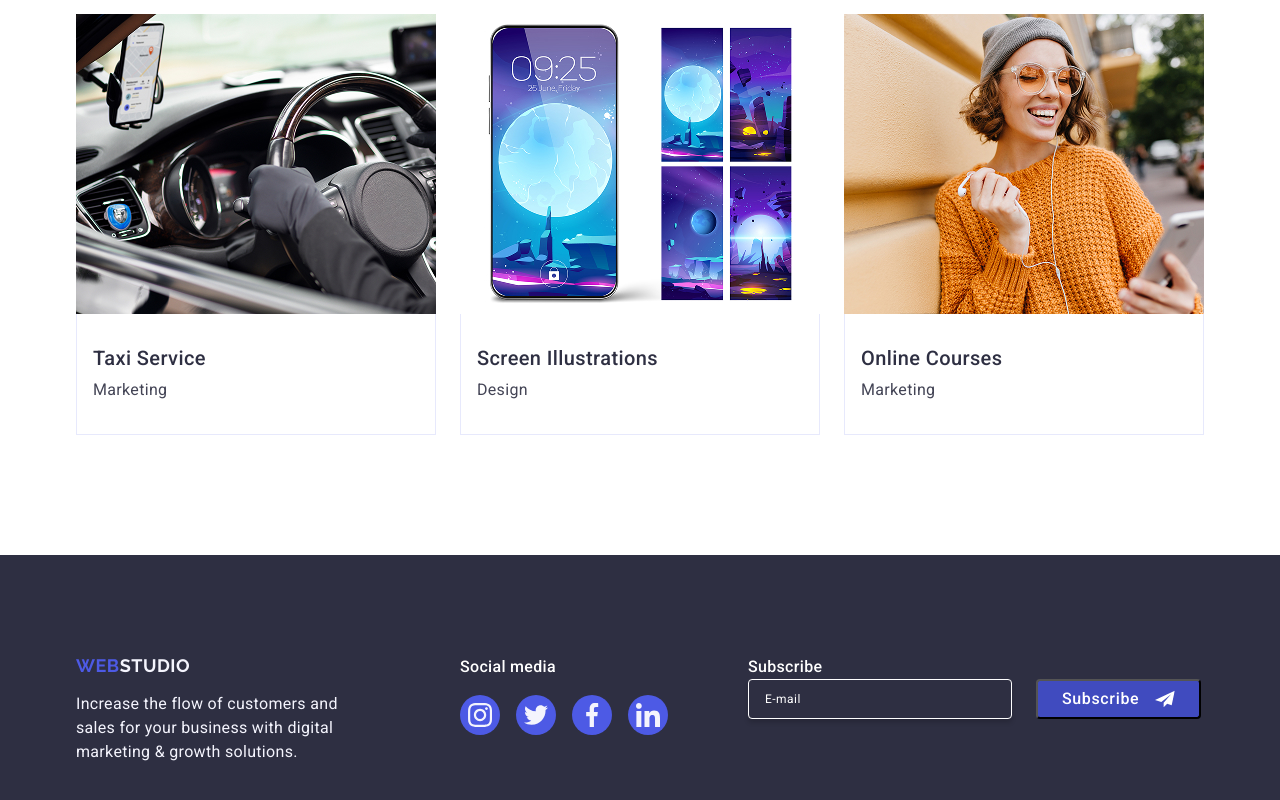
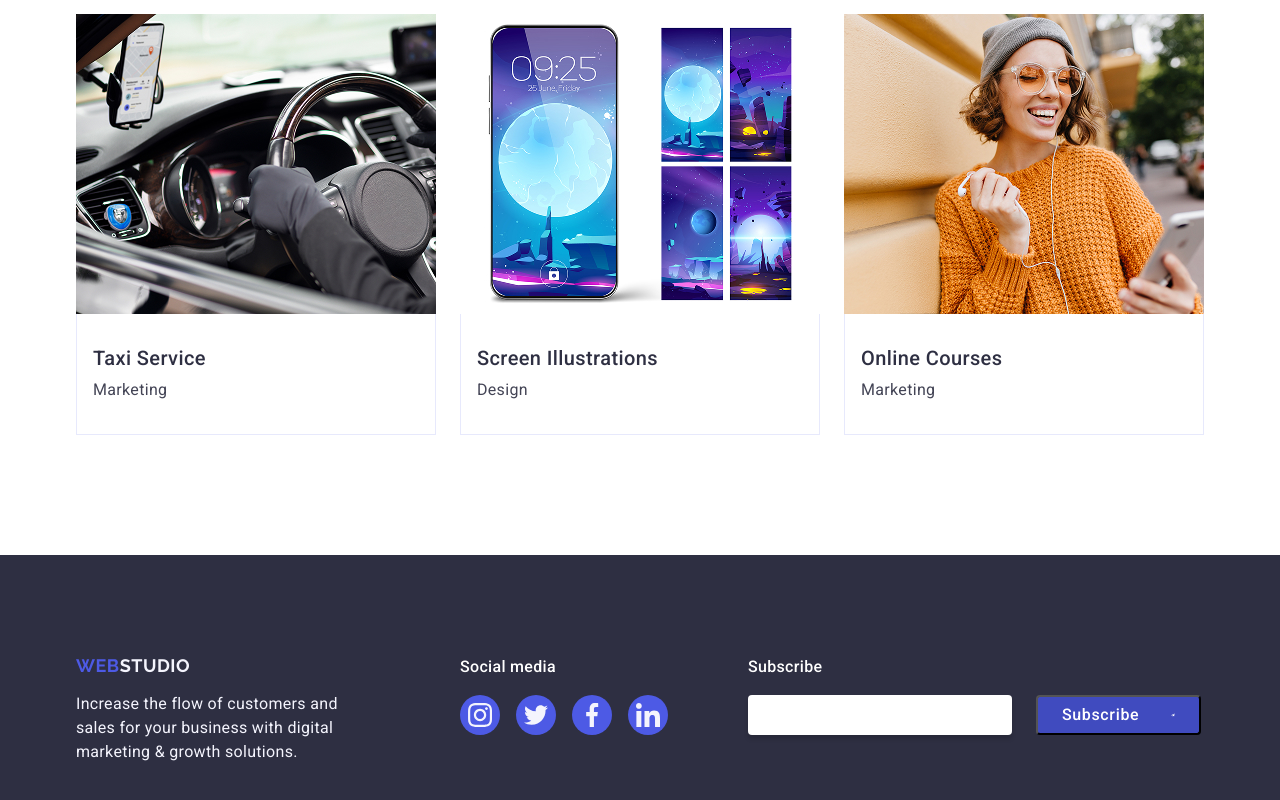
Before and after one commit to h1nSel1/goit-markup-hw-05, a plain HTML site: page index.html in a window 1280 px wide. Shown: the part 2604-3404 px from the top of the page. Drawn offline with nearby package versions, Linux system fonts and the light colour scheme.

Commit message:
footerfixed

```diff
--- a/css/styles.css
+++ b/css/styles.css
@@ -478,6 +478,7 @@ section {
   line-height: 1.5;
   letter-spacing: 0.02em;
   color: #fff;
+  margin-bottom: 16px;
 }
 .subscribe-form {
   display: flex;
@@ -493,12 +494,15 @@ section {
   box-shadow: 0 4px 4px 0 rgba(0, 0, 0, 0.15);
   padding-left: 16px;
   outline: none;
-  background-color: transparent;
+  background-color: #4D5AE5
   font-size: 12px;
   line-height: 2;
   letter-spacing: 0.04em;
   color: #fff;
   transition: border-color 250ms linear;
+  min-width: 165px;
+  cursor: pointer;
+  border: none;
 }
 .subscribe-input:focus {
   border-color: #404bbf;
@@ -531,6 +535,7 @@ section {
   background-color: #404bbf;
 }
 .subscribe-icon {
+   margin-left: 16px;
 }
 /* ====MODAL==== */
 
```
